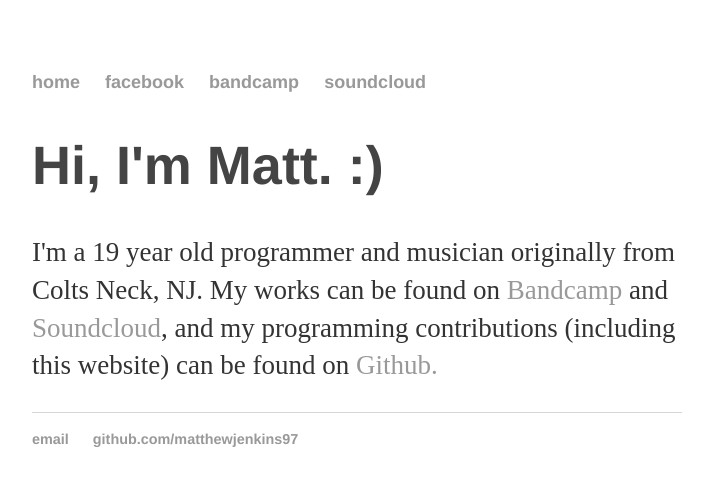
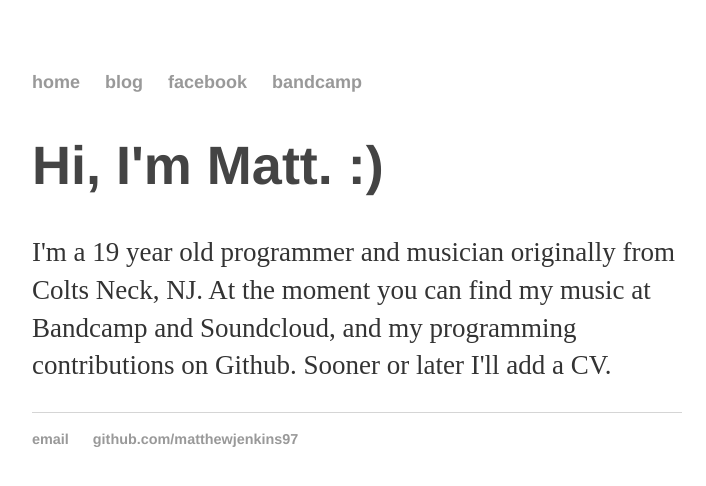
Before and after one commit to matthewjenkins97/matthewjenkins97.github.io, a Jekyll site: the page built from index.html, in a window 1280 px wide. Shown: the top 486 px of the page, without its empty margins (283-989 px from the left). Built offline with Jekyll 4.4.1, drawn with Linux system fonts in a browser that asks for light colours.

Commit message:
removed a link, edited the index.html file in root, added a blog link

```diff
--- a/_layouts/default.html
+++ b/_layouts/default.html
@@ -9,9 +9,9 @@
       <nav>
           <ul>
             <li><a href="/">home</a></li>
+            <li><a href="/blog/">blog</a></li>
             <li><a href="https://www.facebook.com/matthewjenkins97">facebook</a></li>
             <li><a href="https://thephoenixtree.bandcamp.com">bandcamp</a></li>
-            <li><a href="https://soundcloud.com/thephoenixtree">soundcloud</a></li>
           </ul>
       </nav>
       <div class="container">
--- a/index.html
+++ b/index.html
@@ -4,9 +4,5 @@ title: Matthew R. Jenkins
 ---
 <div class="blurb">
     <h1>Hi, I'm Matt. :)</h1>
-    <p>I'm a 19 year old programmer and musician originally from Colts Neck, NJ.
-       My works can be found on <a href="https://thephoenixtree.bandcamp.com">Bandcamp</a>
-       and <a href="https://soundcloud.com/thephoenixtree">Soundcloud</a>,
-       and my programming contributions (including this website) can be found on
-       <a href="https://github.com/matthewjenkins97">Github.</a></p>
+    <p>I'm a 19 year old programmer and musician originally from Colts Neck, NJ. At the moment you can find my music at Bandcamp and Soundcloud, and my programming contributions on Github. Sooner or later I'll add a CV.</p>
 </div><!-- /.blurb -->
```
